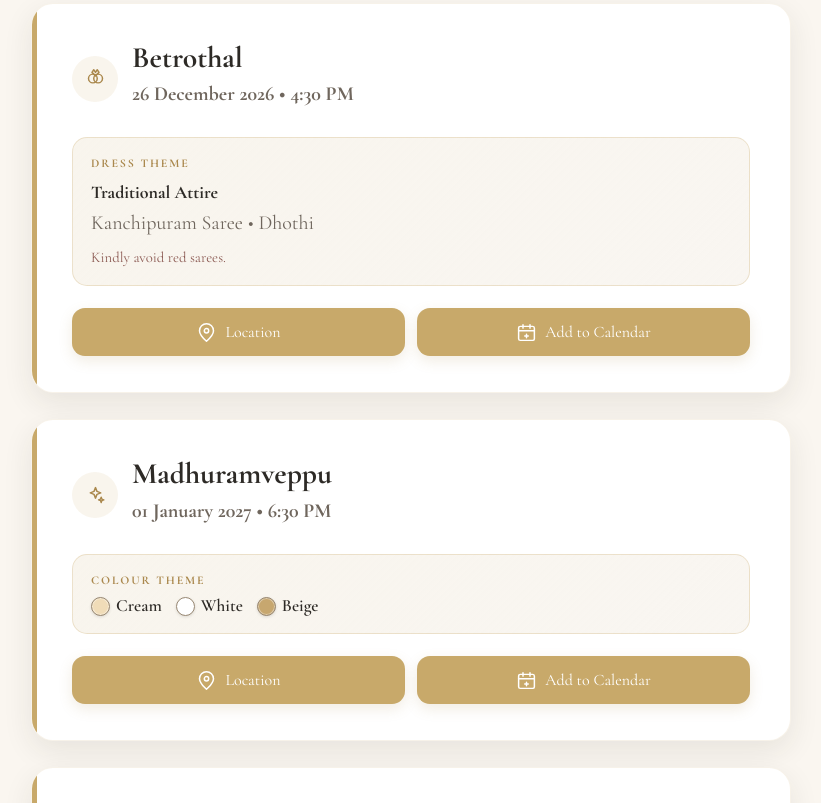
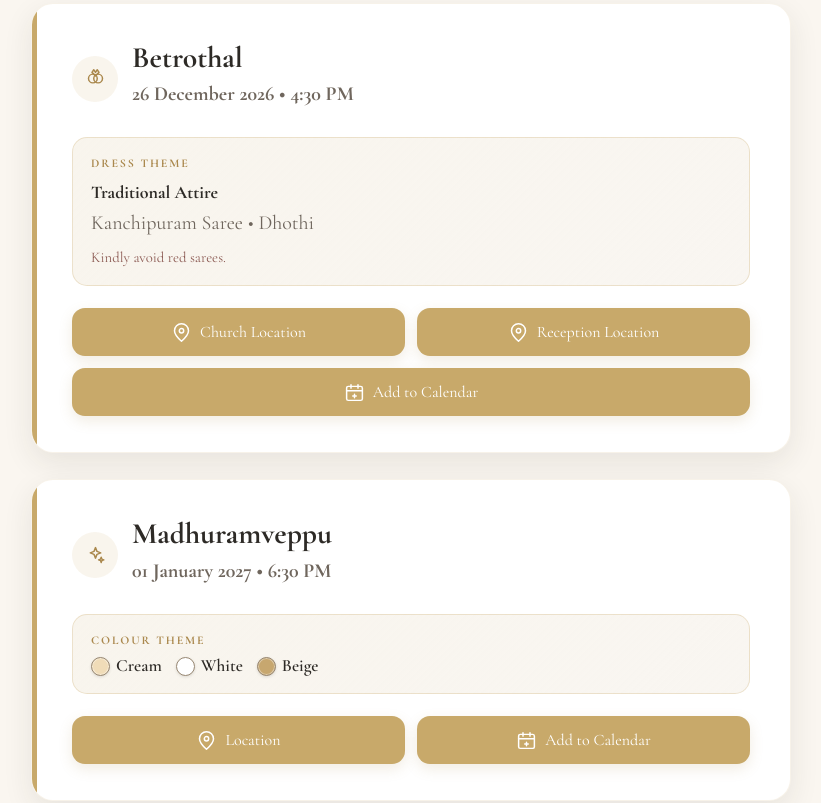
Before and after one commit to tania1125/Wedding-Invitation-Groom, a plain HTML site: page index.html in a window 1280 px wide. Shown: the part 1130-1933 px from the top of the page, without its empty margins (229-1050 px from the left). Drawn offline with nearby package versions, Linux system fonts and the light colour scheme.

```diff
--- a/index.html
+++ b/index.html
@@ -172,7 +172,8 @@
                     </small>
                 </div>
                 <div class="buttons">
-                    <a href="https://www.google.com/maps/place/Mary+Queen+Church+-+Thoppil/@10.0252812,76.319527,17z/data=!3m1!4b1!4m6!3m5!1s0x3b080c4607641e67:0x8a24c1ef746e089f!8m2!3d10.0252759!4d76.3221019!16s%2Fg%2F11fj329p3c?entry=ttu&g_ep=EgoyMDI2MTAyMC4wIKXMDSoASAFQAw%3D%3D"
+                    <a aria-label="Open Church location in a new tab"
+                        href="https://www.google.com/maps/place/Mary+Queen+Church+-+Thoppil/@10.0252812,76.319527,17z/data=!3m1!4b1!4m6!3m5!1s0x3b080c4607641e67:0x8a24c1ef746e089f!8m2!3d10.0252759!4d76.3221019!16s%2Fg%2F11fj329p3c?entry=ttu&g_ep=EgoyMDI2MTEwMy4wIKXMDSoASAFQAw%3D%3D"
                         rel="noopener noreferrer" target="_blank">
                         <svg aria-hidden="true" viewbox="0 0 24 24">
                             <path d="M20 10c0 5-8 12-8 12S4 15 4 10a8 8 0 1 1 16 0Z">
@@ -180,9 +181,21 @@
                             <circle cx="12" cy="10" r="2.5">
                             </circle>
                         </svg>
-                        Location
+                        Church Location
                     </a>
-                    <a href="https://calendar.google.com/calendar/r/eventedit?action=TEMPLATE&amp;text=Betrothal%20-%20Shen%20and%20Tessa&amp;dates=20261226T150000/20261226T210000&amp;ctz=Asia%2FKolkata&amp;details=Join%20us%20for%20the%20Betrothal%20of%20Shen%20and%20Tessa"
+                    <a aria-label="Open Reception location in a new tab"
+                        href="https://www.google.com/maps/place/Mary+Queen+Church+Parish+Hall/@10.0262441,76.3201006,17z/data=!3m1!4b1!4m6!3m5!1s0x3b080de7bd1e995f:0xeadfe508ed1e589d!8m2!3d10.0262441!4d76.3226755!16s%2Fg%2F11fstv3xnb?entry=ttu&g_ep=EgoyMDI2MTEwMy4wIKXMDSoASAFQAw%3D%3D"
+                        rel="noopener noreferrer" target="_blank">
+                        <svg aria-hidden="true" viewbox="0 0 24 24">
+                            <path d="M20 10c0 5-8 12-8 12S4 15 4 10a8 8 0 1 1 16 0Z">
+                            </path>
+                            <circle cx="12" cy="10" r="2.5">
+                            </circle>
+                        </svg>
+                        Reception Location
+                    </a>
+                    <a aria-label="Add event to calendar" class="wedding-calendar-button"
+                        href="https://calendar.google.com/calendar/r/eventedit?action=TEMPLATE&amp;text=Betrothal%20-%20Shen%20and%20Tessa&amp;dates=20261226T150000/20261226T210000&amp;ctz=Asia%2FKolkata&amp;details=Join%20us%20for%20the%20Betrothal%20of%20Shen%20and%20Tessa"
                         rel="noopener noreferrer" target="_blank">
                         <svg aria-hidden="true" viewbox="0 0 24 24">
                             <rect height="16" rx="2" width="18" x="3" y="5">
@@ -218,10 +231,7 @@
                 <div class="theme-box">
                     <span class="theme-label">Colour Theme</span>
 
-                    <div
-                        class="theme-palette"
-                        aria-label="Colour theme: Cream, White and Beige"
-                    >
+                    <div class="theme-palette" aria-label="Colour theme: Cream, White and Beige">
                         <span class="palette-item">
                             <span class="swatch cream" aria-hidden="true"></span>
                             <span>Cream</span>
@@ -332,41 +342,22 @@
                 ← Swipe to view our memories →
             </p>
             <div class="gallery-slider" aria-label="Wedding photo gallery">
-                <img
-                    src="images/gallery1.jpeg"
-                    alt="Tessa and Shen gallery photograph 1"
-                    loading="lazy"
+                <img src="images/gallery1.jpeg" alt="Tessa and Shen gallery photograph 1" loading="lazy"
                     decoding="async">
 
-                <img
-                    src="images/gallery2.jpeg"
-                    alt="Tessa and Shen gallery photograph 3"
-                    loading="lazy"
+                <img src="images/gallery2.jpeg" alt="Tessa and Shen gallery photograph 3" loading="lazy"
                     decoding="async">
 
-                <img
-                    src="images/gallery3.jpeg"
-                    alt="Tessa and Shen gallery photograph 4"
-                    loading="lazy"
+                <img src="images/gallery3.jpeg" alt="Tessa and Shen gallery photograph 4" loading="lazy"
                     decoding="async">
 
-                <img
-                    src="images/gallery4.jpeg"
-                    alt="Tessa and Shen gallery photograph 5"
-                    loading="lazy"
+                <img src="images/gallery4.jpeg" alt="Tessa and Shen gallery photograph 5" loading="lazy"
                     decoding="async">
 
-                <img
-                    src="images/gallery5.jpeg"
-                    alt="Tessa and Shen gallery photograph 6"
-                    loading="lazy"
+                <img src="images/gallery5.jpeg" alt="Tessa and Shen gallery photograph 6" loading="lazy"
                     decoding="async">
 
-                <img
-                    class="landscape-photo"
-                    src="images/gallery6.jpeg"
-                    alt="Family gallery photograph"
-                    loading="lazy"
+                <img class="landscape-photo" src="images/gallery6.jpeg" alt="Family gallery photograph" loading="lazy"
                     decoding="async">
 
             </div>
```
